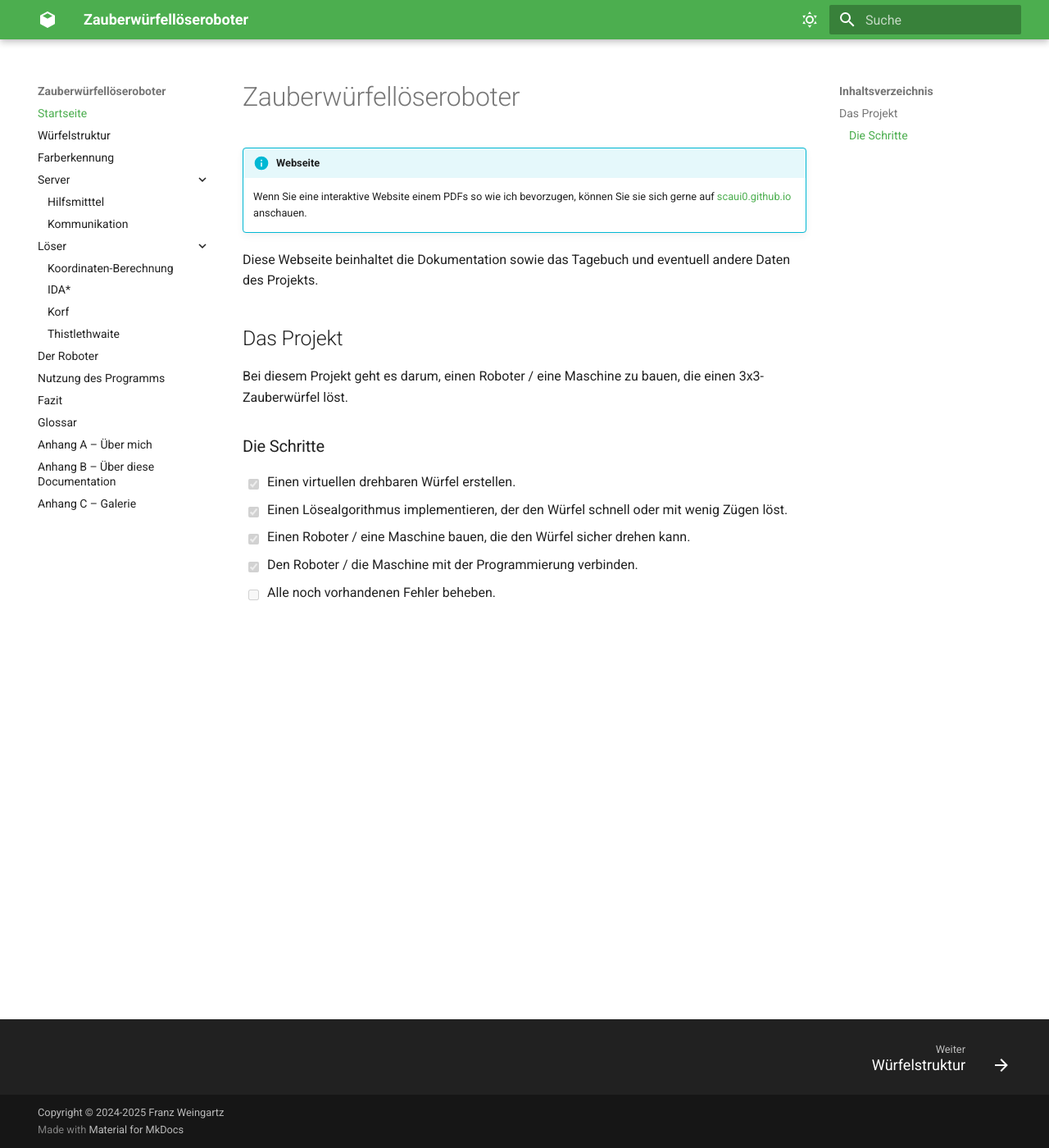
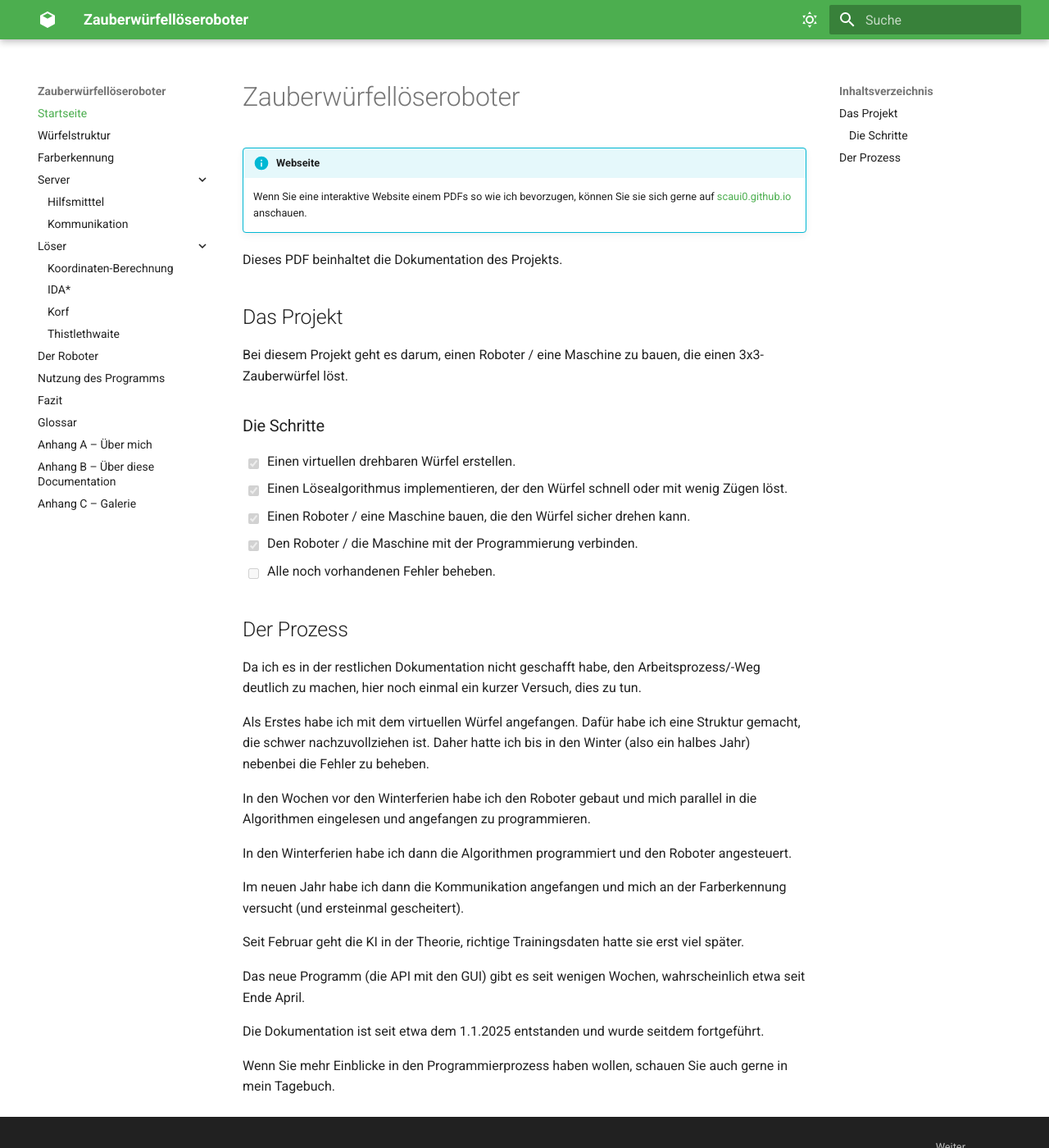
Before and after one commit to scaui0/scaui0.github.io, an MkDocs documentation site: the page built from docs/index.md, in a window 1280 px wide and 1400 px high. Shown: the whole window at 82% size. Built offline with MkDocs 1.6.1 and Material for MkDocs 9.7.7, drawn with Linux system fonts in a browser that asks for light colours; plug-ins that fetch from the network failed and are left out.

Commit message:
Add the process.

```diff
--- a/docs/index.md
+++ b/docs/index.md
@@ -5,7 +5,7 @@
     Wenn Sie eine interaktive Website einem PDFs so wie ich bevorzugen, können Sie sie sich gerne auf
     [scaui0.github.io](https://scaui0.github.io) anschauen.
 
-Diese Webseite beinhaltet die Dokumentation sowie das Tagebuch und eventuell andere Daten des Projekts.
+Dieses PDF beinhaltet die Dokumentation des Projekts.
 
 ## Das Projekt
 
@@ -18,3 +18,27 @@ Bei diesem Projekt geht es darum, einen Roboter / eine Maschine zu bauen, die
 * [x] Einen Roboter / eine Maschine bauen, die den Würfel sicher drehen kann.
 * [x] Den Roboter / die Maschine mit der Programmierung verbinden.
 * [ ] Alle noch vorhandenen Fehler beheben.
+
+## Der Prozess
+
+Da ich es in der restlichen Dokumentation nicht geschafft habe, den Arbeitsprozess/-Weg deutlich zu machen, hier noch
+einmal ein kurzer Versuch, dies zu tun.
+
+Als Erstes habe ich mit dem virtuellen Würfel angefangen. Dafür habe ich eine Struktur gemacht, die schwer
+nachzuvollziehen ist. Daher hatte ich bis in den Winter (also ein halbes Jahr) nebenbei die Fehler zu beheben.
+
+In den Wochen vor den Winterferien habe ich den Roboter gebaut und mich parallel in die Algorithmen eingelesen und
+angefangen zu programmieren.
+
+In den Winterferien habe ich dann die Algorithmen programmiert und den Roboter angesteuert.
+
+Im neuen Jahr habe ich dann die Kommunikation angefangen und mich an der Farberkennung versucht (und ersteinmal
+gescheitert).
+
+Seit Februar geht die KI in der Theorie, richtige Trainingsdaten hatte sie erst viel später.
+
+Das neue Programm (die API mit den GUI) gibt es seit wenigen Wochen, wahrscheinlich etwa seit Ende April.
+
+Die Dokumentation ist seit etwa dem 1.1.2025 entstanden und wurde seitdem fortgeführt.
+
+Wenn Sie mehr Einblicke in den Programmierprozess haben wollen, schauen Sie auch gerne in mein Tagebuch.
```
Also changed, not shown: docs/color_detection.md (+1 -1 lines), docs/robot.md (+1 -1 lines), docs/server/utils.md (+2 -0 lines), docs/using_the_program.md (+4 -6 lines).
